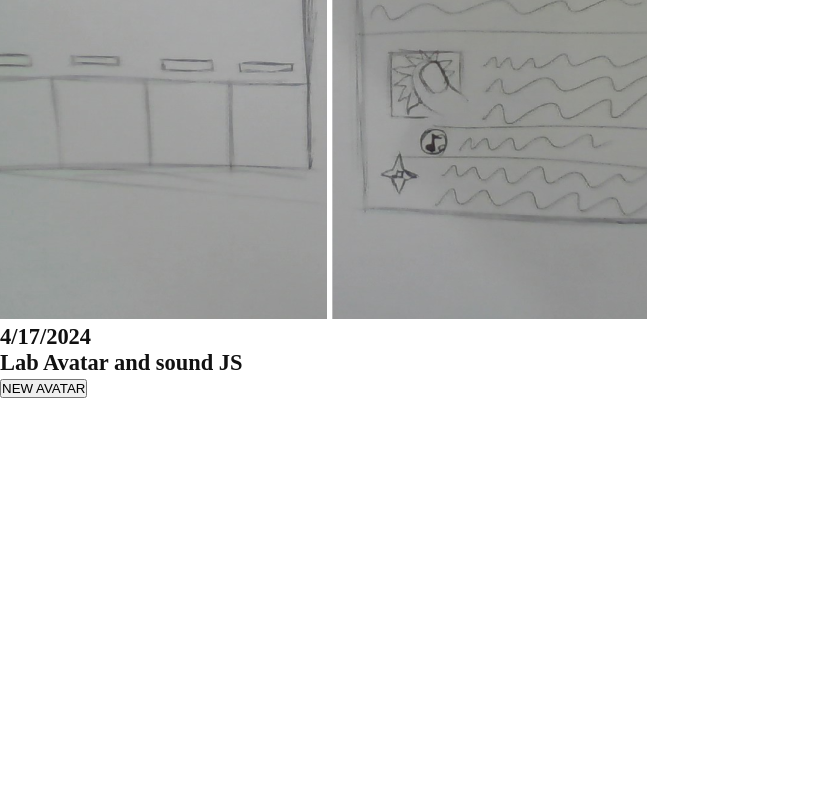
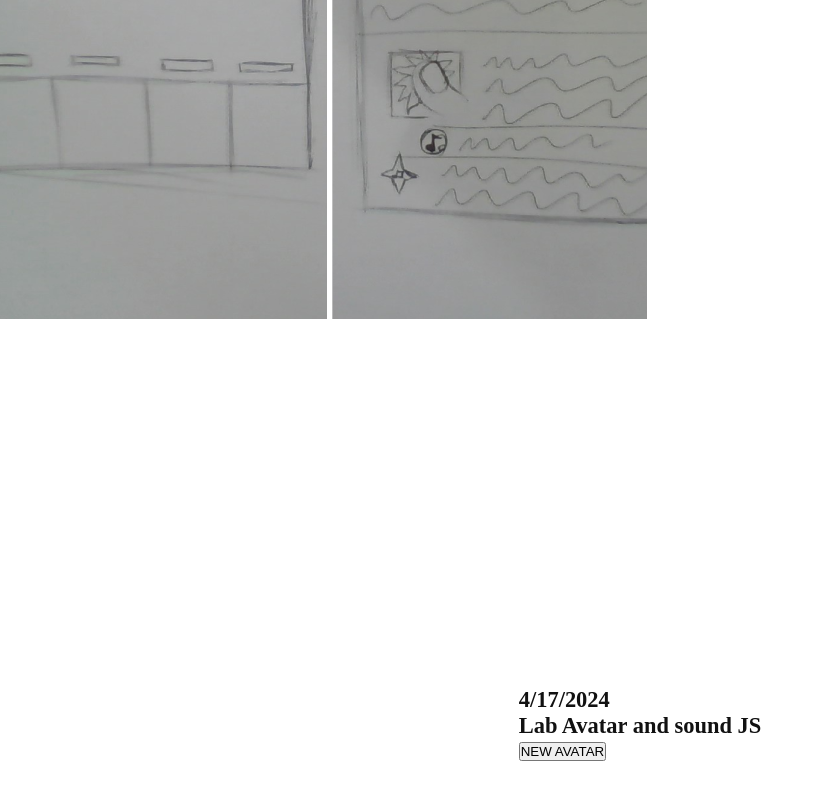
Before and after one commit to Haileys18/DesignLeaugeTeam, a plain HTML site: page angel.html in a window 1280 px wide. Shown: the part 709-1509 px from the top of the page, without its empty margins (0-824 px from the left). Before the commit the page ends 1107 px from the top, so only its background shows below. Drawn offline with Linux system fonts and the light colour scheme.

Commit message:
Update angel.css

```diff
--- a/angel.css
+++ b/angel.css
@@ -75,3 +75,15 @@ h1, h2, h3, .title{
 .title{
   color: var(--accent-color);
 }
+
+.wrapper{
+  display: flex;
+  flex-direction: column;
+  justify-content: center;
+  align-items: center;
+  width: calc(100vw / var(--g-ratio));
+  height: 100vh;
+  min-width: 800px;
+  margin: 0 auto;
+  background-color: inherit;
+}
```
